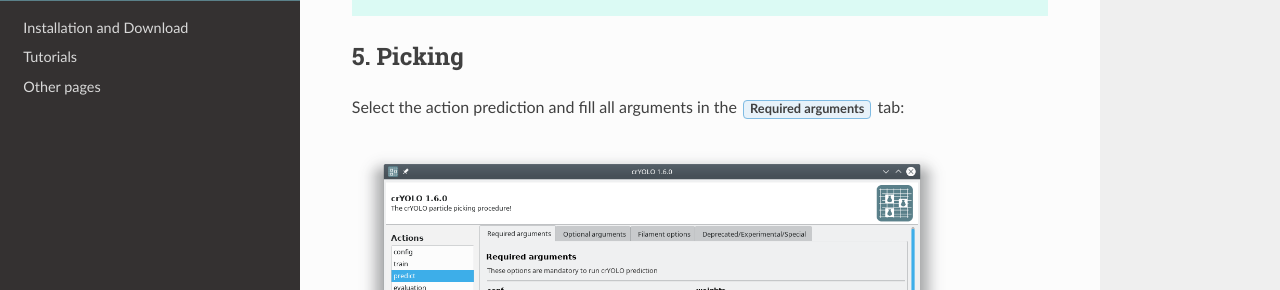
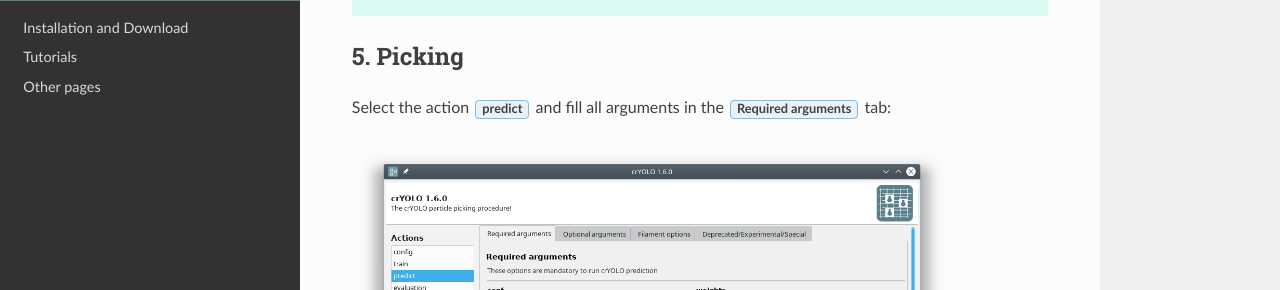
Before and after one commit to MPI-Dortmund/cryolo, a Sphinx documentation site: the page built from source/tutorials/tut03_filaments_scratch.rst, in a window 1280 px wide and 900 px high, scrolled down 6648 px. Shown: the part 160-450 px from the top of the window. Built offline with Sphinx 7.4.7 and the Read the Docs theme 2.0.0, drawn with Linux system fonts in a browser that asks for light colours.

Commit message:
add missing guilabel

```diff
--- a/source/tutorials/tut03_filaments_scratch.rst
+++ b/source/tutorials/tut03_filaments_scratch.rst
@@ -58,7 +58,7 @@ For projects with roughly 20 filaments per image we successfully trained on 40 i
 
 5. Picking
 ^^^^^^^^^^
-Select the action prediction and fill all arguments in the :guilabel:`Required arguments` tab:
+Select the action :guilabel:`predict` and fill all arguments in the :guilabel:`Required arguments` tab:
 
 .. image:: ../img/cryolo_prediction_202003.png
     :width: 600
```
